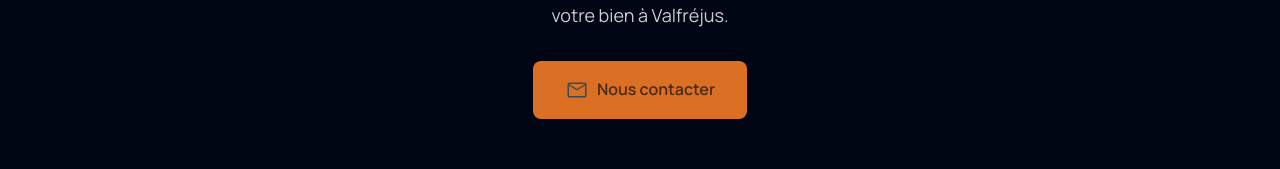
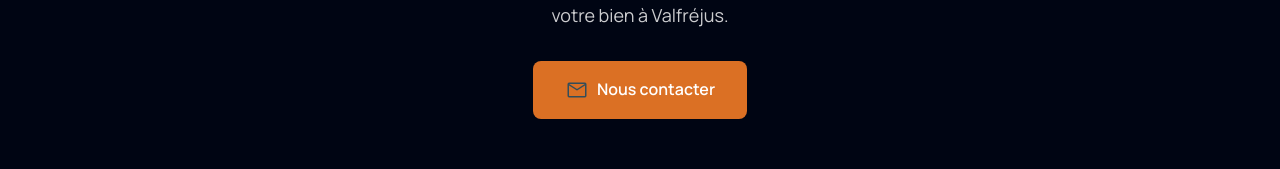
Before and after one commit to clementsbt/serenityProAppart, a Next.js app: page /conciergerie-valfrejus in a window 1280 px wide. Shown: the part 2990-3159 px from the top of the page. Built offline with nearby package versions, Linux system fonts and the light colour scheme.

Commit message:
fix: set CTA button text to white

```diff
--- a/src/app/globals.css
+++ b/src/app/globals.css
@@ -666,7 +666,7 @@ button {
 
 .cta-btn.primary {
   background: var(--secondary);
-  color: var(--on-secondary-fixed);
+  color: #ffffff;
 }
 
 .cta-btn.secondary {
```
